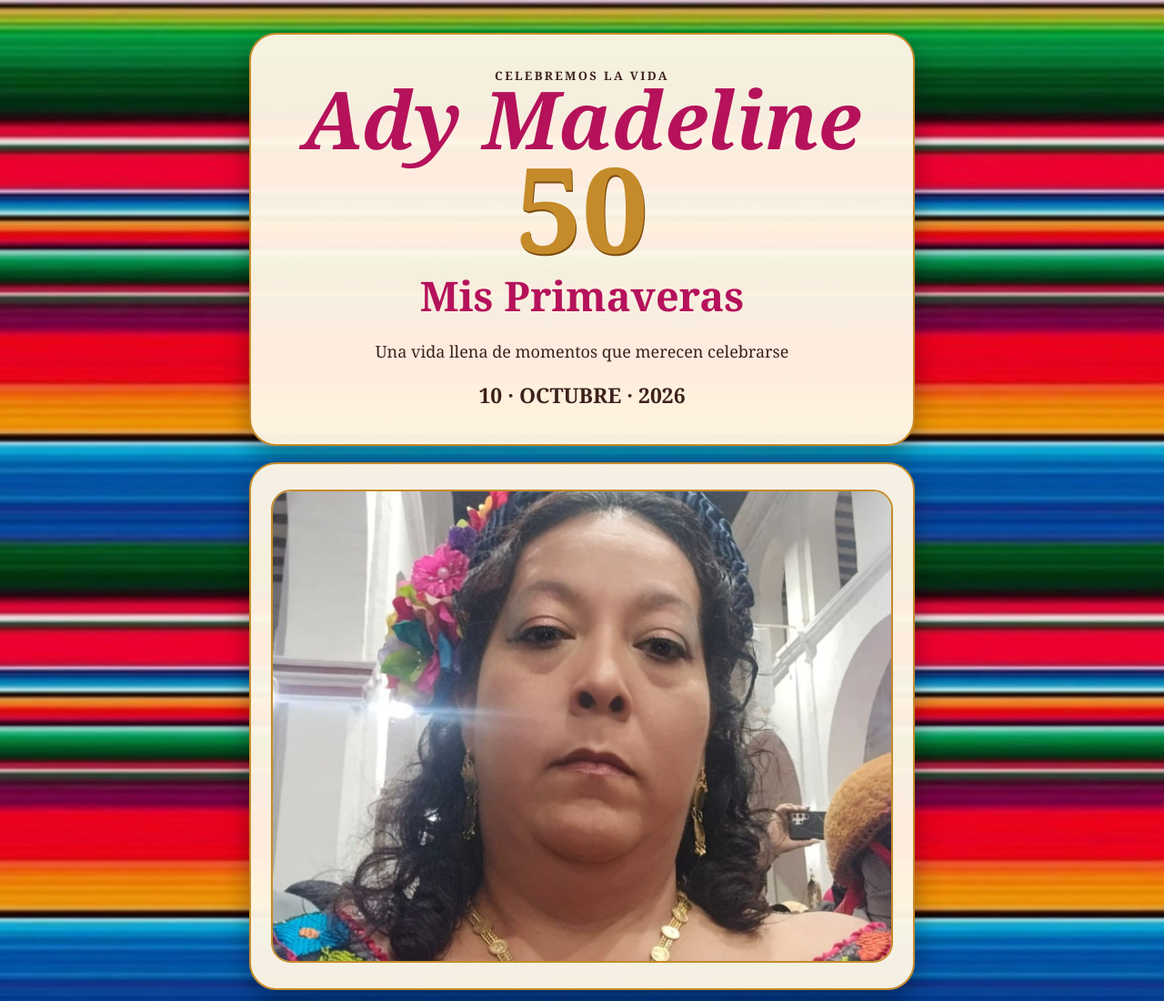
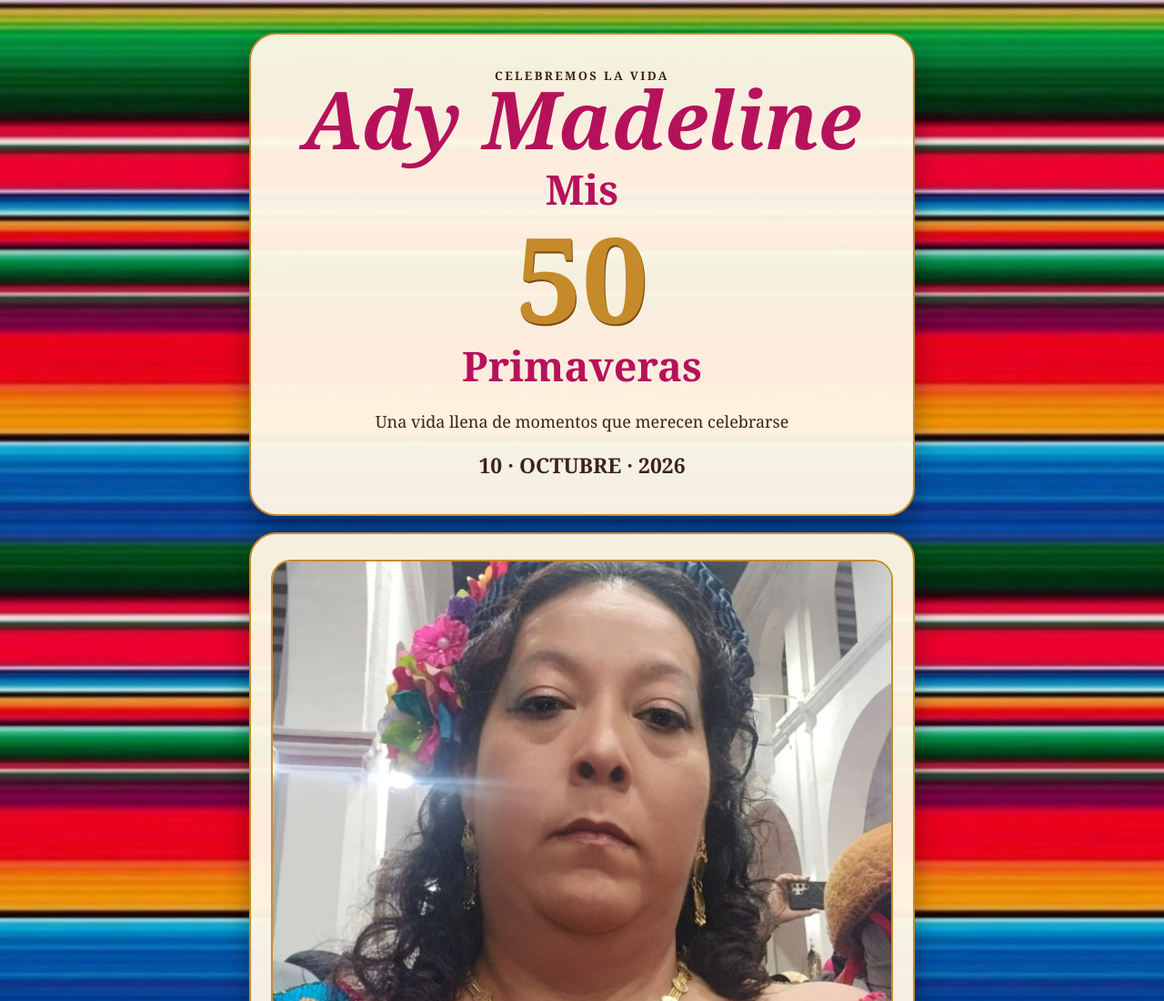
Before and after one commit to angelArc97-bit/Invitacion_Ady, a plain HTML site: page index.html in a window 1280 px wide. Shown: the top 1100 px of the page at 91% size. Drawn offline with Linux system fonts and the light colour scheme.

Commit message:
Fix HTML structure and formatting in index.html

```diff
--- a/index.html
+++ b/index.html
@@ -28,7 +28,7 @@ p{font-size:18px;line-height:1.5} .eyebrow{letter-spacing:.18em;font-weight:700;
 </head>
 <body><main class="wrap">
 <section class="card hero">
-<div class="eyebrow">CELEBREMOS LA VIDA</div><h1>Ady Madeline</h1><div class="fifty">50</div><h2>Mis Primaveras</h2>
+<div class="eyebrow">CELEBREMOS LA VIDA</div><h1>Ady Madeline </h1><h2>Mis</h2><div class="fifty">50</div><h2> Primaveras</h2>
 <p>Una vida llena de momentos que merecen celebrarse</p><h3>10 · OCTUBRE · 2026</h3>
 </section>
 
```
